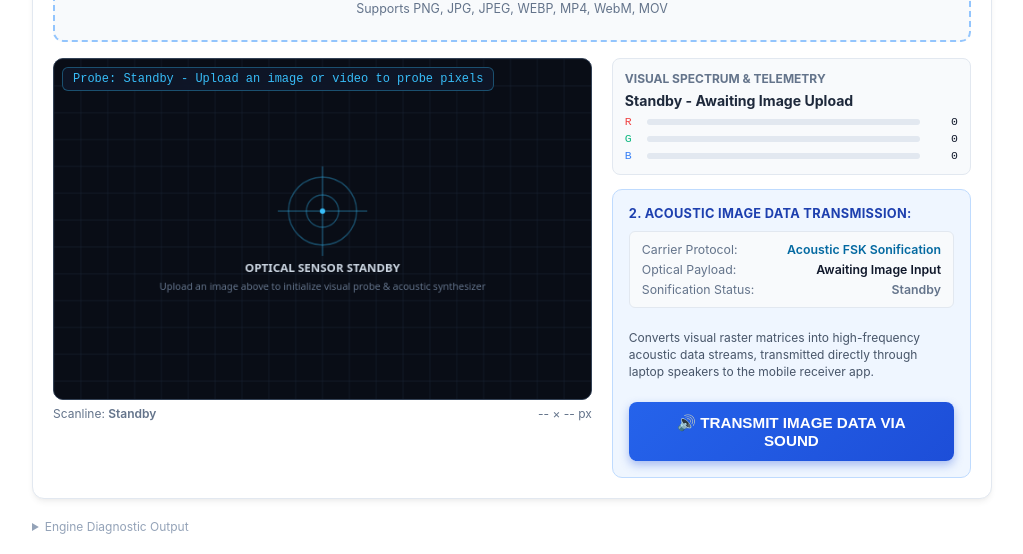
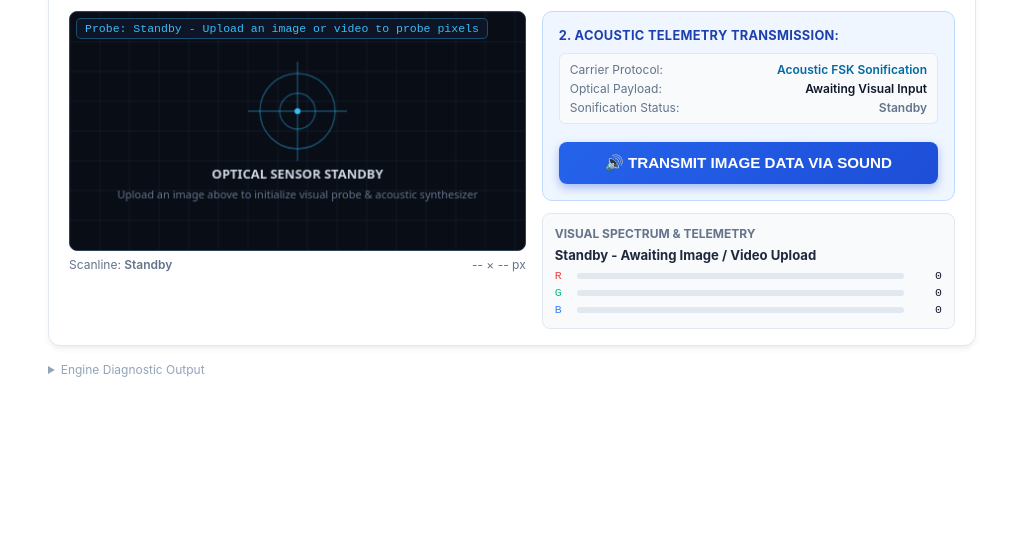
Before and after one commit to Riten-Negi/birla-blitz-nsh, a plain HTML site: page index.html in a window 1280 px wide. Shown: the part 408-962 px from the top of the page, without its empty margins (128-1151 px from the left). After the commit the page ends 801 px from the top, so only its background shows below. Drawn offline with Linux system fonts and the light colour scheme; no server answers.

Commit message:
fix(ui): compact visualizer grid layout and elevate acoustic transmit panel to eliminate horizontal scrolling

```diff
--- a/index.html
+++ b/index.html
@@ -73,11 +73,11 @@
                 </div>
 
                 <!-- Visualizer Workspace: Canvas + Live Analysis + Transmitter -->
-                <div class="visualizer-grid" style="margin-top:16px;">
+                <div class="visualizer-grid">
                     <!-- Left: Canvas & Video Player -->
-                    <div>
+                    <div class="visualizer-col-left">
                         <div class="canvas-wrapper">
-                            <canvas id="imageCanvas" width="600" height="380"></canvas>
+                            <canvas id="imageCanvas" width="460" height="240"></canvas>
                             <video id="uploadedVideo" controls autoplay loop muted playsinline style="display:none;"></video>
                             <div id="probeHud" class="probe-hud">Probe: Standby - Upload an image or video to probe pixels</div>
                         </div>
@@ -89,11 +89,41 @@
 
                     <!-- Right: Analysis & Sound Transmitter -->
                     <div class="analysis-panel">
+                        <!-- Acoustic Image Data Transmitter Box (Placed first for instant accessibility) -->
+                        <div class="sound-signal-box">
+                            <div class="signal-label">2. Acoustic Telemetry Transmission:</div>
+
+                            <!-- Hidden codeword input kept in DOM for silent signal trigger -->
+                            <input type="hidden" id="soundSignalMessage" value="">
+
+                            <!-- Acoustic Sonification Metrics HUD -->
+                            <div style="background:#f8fafc; border:1px solid #e2e8f0; border-radius:6px; padding:8px 10px; margin-bottom:8px; font-size:0.75rem; color:#334155;">
+                                <div style="display:flex; justify-content:space-between; margin-bottom:4px;">
+                                    <span style="color:#64748b;">Carrier Protocol:</span>
+                                    <span style="font-weight:600; color:#0369a1;">Acoustic FSK Sonification</span>
+                                </div>
+                                <div style="display:flex; justify-content:space-between; margin-bottom:4px;">
+                                    <span style="color:#64748b;">Optical Payload:</span>
+                                    <span id="payloadInfo" style="font-weight:600; color:#0f172a;">Awaiting Visual Input</span>
+                                </div>
+                                <div style="display:flex; justify-content:space-between;">
+                                    <span style="color:#64748b;">Sonification Status:</span>
+                                    <span id="encodingStatus" style="font-weight:600; color:#64748b;">Standby</span>
+                                </div>
+                            </div>
+
+                            <button id="btnTransmitImageSound" type="button" class="btn-transmit-sound" onclick="transmitImageSignal()">
+                                <span>🔊 TRANSMIT IMAGE DATA VIA SOUND</span>
+                            </button>
+
+                            <div id="txStatusAlert" class="tx-status-alert"></div>
+                        </div>
+
                         <!-- Image Telemetry Metrics -->
                         <div class="metric-card">
                             <div class="metric-header">Visual Spectrum & Telemetry</div>
-                            <div id="metricFilename" style="font-size:0.88rem; font-weight:700; color:#1e293b; margin-bottom:6px; word-break:break-all;">
-                                Standby - Awaiting Image Upload
+                            <div id="metricFilename" style="font-size:0.82rem; font-weight:700; color:#1e293b; margin-bottom:6px; word-break:break-all;">
+                                Standby - Awaiting Image / Video Upload
                             </div>
 
                             <div class="rgb-bars">
@@ -113,40 +143,6 @@
                                     <span id="valBlue" style="width:30px; text-align:right;">0</span>
                                 </div>
                             </div>
-                        </div>
-
-                        <!-- Acoustic Image Data Transmitter Box -->
-                        <div class="sound-signal-box">
-                            <div class="signal-label">2. Acoustic Image Data Transmission:</div>
-
-                            <!-- Hidden codeword input kept in DOM for silent signal trigger -->
-                            <input type="hidden" id="soundSignalMessage" value="">
-
-                            <!-- Acoustic Sonification Metrics HUD -->
-                            <div style="background:#f8fafc; border:1px solid #e2e8f0; border-radius:6px; padding:10px 12px; margin-bottom:12px; font-size:0.77rem; color:#334155;">
-                                <div style="display:flex; justify-content:space-between; margin-bottom:5px;">
-                                    <span style="color:#64748b;">Carrier Protocol:</span>
-                                    <span style="font-weight:600; color:#0369a1;">Acoustic FSK Sonification</span>
-                                </div>
-                                <div style="display:flex; justify-content:space-between; margin-bottom:5px;">
-                                    <span style="color:#64748b;">Optical Payload:</span>
-                                    <span id="payloadInfo" style="font-weight:600; color:#0f172a;">Awaiting Image Input</span>
-                                </div>
-                                <div style="display:flex; justify-content:space-between;">
-                                    <span style="color:#64748b;">Sonification Status:</span>
-                                    <span id="encodingStatus" style="font-weight:600; color:#64748b;">Standby</span>
-                                </div>
-                            </div>
-
-                            <div style="font-size:0.75rem; color:#475569; margin-bottom:12px; line-height:1.4;">
-                                Converts visual raster matrices into high-frequency acoustic data streams, transmitted directly through laptop speakers to the mobile receiver app.
-                            </div>
-
-                            <button id="btnTransmitImageSound" type="button" class="btn-transmit-sound" onclick="transmitImageSignal()">
-                                <span>🔊 TRANSMIT IMAGE DATA VIA SOUND</span>
-                            </button>
-
-                            <div id="txStatusAlert" class="tx-status-alert"></div>
                         </div>
 
                         <!-- Dynamic Scientific Context Card -->
@@ -455,12 +451,12 @@
 
                     // Match canvas aspect ratio
                     var aspect = img.height / img.width;
-                    var maxW = 600;
+                    var maxW = 460;
                     var w = maxW;
                     var h = Math.round(maxW * aspect);
-                    if (h > 380) {
-                        h = 380;
-                        w = Math.round(380 / aspect);
+                    if (h > 240) {
+                        h = 240;
+                        w = Math.round(240 / aspect);
                     }
                     canvas.width = w;
                     canvas.height = h;
--- a/style.css
+++ b/style.css
@@ -2,6 +2,7 @@ body {
     margin: 0; background-color: white;
     -webkit-font-smoothing: subpixel-antialiased;
     font-smoothing: subpixel-antialiased;
+    overflow-x: hidden;
 }
 #screen {
     margin: 0;
@@ -285,7 +286,11 @@ table {
 
 .station-wrapper {
     max-width: 960px;
-    margin: 20px auto;
+    width: 100%;
+    margin: 16px auto;
+    padding: 0 16px;
+    box-sizing: border-box;
+    overflow-x: hidden;
     font-family: -apple-system, BlinkMacSystemFont, "Segoe UI", Roboto, Helvetica, Arial, sans-serif;
     color: #0f172a;
 }
@@ -294,9 +299,13 @@ table {
     background: #ffffff;
     border: 1px solid #e2e8f0;
     border-radius: 12px;
-    padding: 20px;
-    margin-bottom: 20px;
+    padding: 16px 20px;
+    margin-bottom: 16px;
     box-shadow: 0 4px 6px -1px rgba(0, 0, 0, 0.06), 0 2px 4px -2px rgba(0, 0, 0, 0.04);
+    box-sizing: border-box;
+    width: 100%;
+    max-width: 100%;
+    overflow: hidden;
 }
 
 .station-title {
@@ -320,11 +329,12 @@ table {
 .upload-dropzone {
     border: 2px dashed #93c5fd;
     background: #f8fafc;
-    border-radius: 10px;
-    padding: 24px;
+    border-radius: 8px;
+    padding: 12px 18px;
     text-align: center;
     cursor: pointer;
     transition: all 0.2s ease;
+    box-sizing: border-box;
 }
 
 .upload-dropzone:hover, .upload-dropzone.dragover {
@@ -333,20 +343,20 @@ table {
 }
 
 .dropzone-icon {
-    font-size: 32px;
-    margin-bottom: 8px;
+    font-size: 24px;
+    margin-bottom: 4px;
 }
 
 .dropzone-text {
-    font-size: 0.95rem;
+    font-size: 0.92rem;
     font-weight: 600;
     color: #1d4ed8;
 }
 
 .dropzone-sub {
-    font-size: 0.78rem;
+    font-size: 0.75rem;
     color: #64748b;
-    margin-top: 4px;
+    margin-top: 2px;
 }
 
 /* Preset Gallery */
@@ -400,9 +410,22 @@ table {
 /* Visualizer Workspace */
 .visualizer-grid {
     display: grid;
-    grid-template-columns: 1.2fr 0.8fr;
-    gap: 20px;
-    margin-top: 16px;
+    grid-template-columns: minmax(0, 1.05fr) minmax(0, 0.95fr);
+    gap: 16px;
+    margin-top: 14px;
+    align-items: start;
+    width: 100%;
+    max-width: 100%;
+    box-sizing: border-box;
+}
+
+.visualizer-col-left {
+    min-width: 0;
+    max-width: 100%;
+    display: flex;
+    flex-direction: column;
+    overflow: hidden;
+    box-sizing: border-box;
 }
 
 @media (max-width: 768px) {
@@ -414,19 +437,26 @@ table {
 .canvas-wrapper {
     position: relative;
     background: #0f172a;
-    border-radius: 10px;
+    border-radius: 8px;
     overflow: hidden;
-    min-height: 280px;
+    height: 240px;
+    max-height: 240px;
+    min-height: 200px;
+    width: 100%;
+    max-width: 100%;
     display: flex;
     align-items: center;
     justify-content: center;
     border: 1px solid #334155;
     transition: border-color 0.2s ease;
+    box-sizing: border-box;
 }
 
 #imageCanvas {
     max-width: 100%;
-    max-height: 380px;
+    max-height: 240px;
+    width: auto;
+    height: 100%;
     display: block;
     object-fit: contain;
     cursor: crosshair;
@@ -434,12 +464,12 @@ table {
 
 #uploadedVideo {
     max-width: 100%;
-    max-height: 380px;
+    max-height: 240px;
     width: 100%;
-    height: auto;
+    height: 100%;
     display: none;
     object-fit: contain;
-    border-radius: 8px;
+    border-radius: 6px;
     cursor: crosshair;
     outline: none;
     background: #000;
@@ -447,25 +477,33 @@ table {
 
 .probe-hud {
     position: absolute;
-    top: 8px;
-    left: 8px;
-    background: rgba(15, 23, 42, 0.88);
+    top: 6px;
+    left: 6px;
+    background: rgba(15, 23, 42, 0.9);
     color: #38bdf8;
     font-family: monospace;
-    font-size: 0.75rem;
-    padding: 4px 10px;
-    border-radius: 6px;
+    font-size: 0.72rem;
+    padding: 3px 8px;
+    border-radius: 5px;
     border: 1px solid rgba(56, 189, 248, 0.35);
     pointer-events: none;
     backdrop-filter: blur(4px);
     z-index: 10;
+    max-width: 90%;
+    white-space: nowrap;
+    overflow: hidden;
+    text-overflow: ellipsis;
 }
 
 /* Analysis & Transmitter Panel */
 .analysis-panel {
+    min-width: 0;
+    max-width: 100%;
     display: flex;
     flex-direction: column;
-    gap: 14px;
+    gap: 12px;
+    box-sizing: border-box;
+    overflow: hidden;
 }
 
 .metric-card {
```
